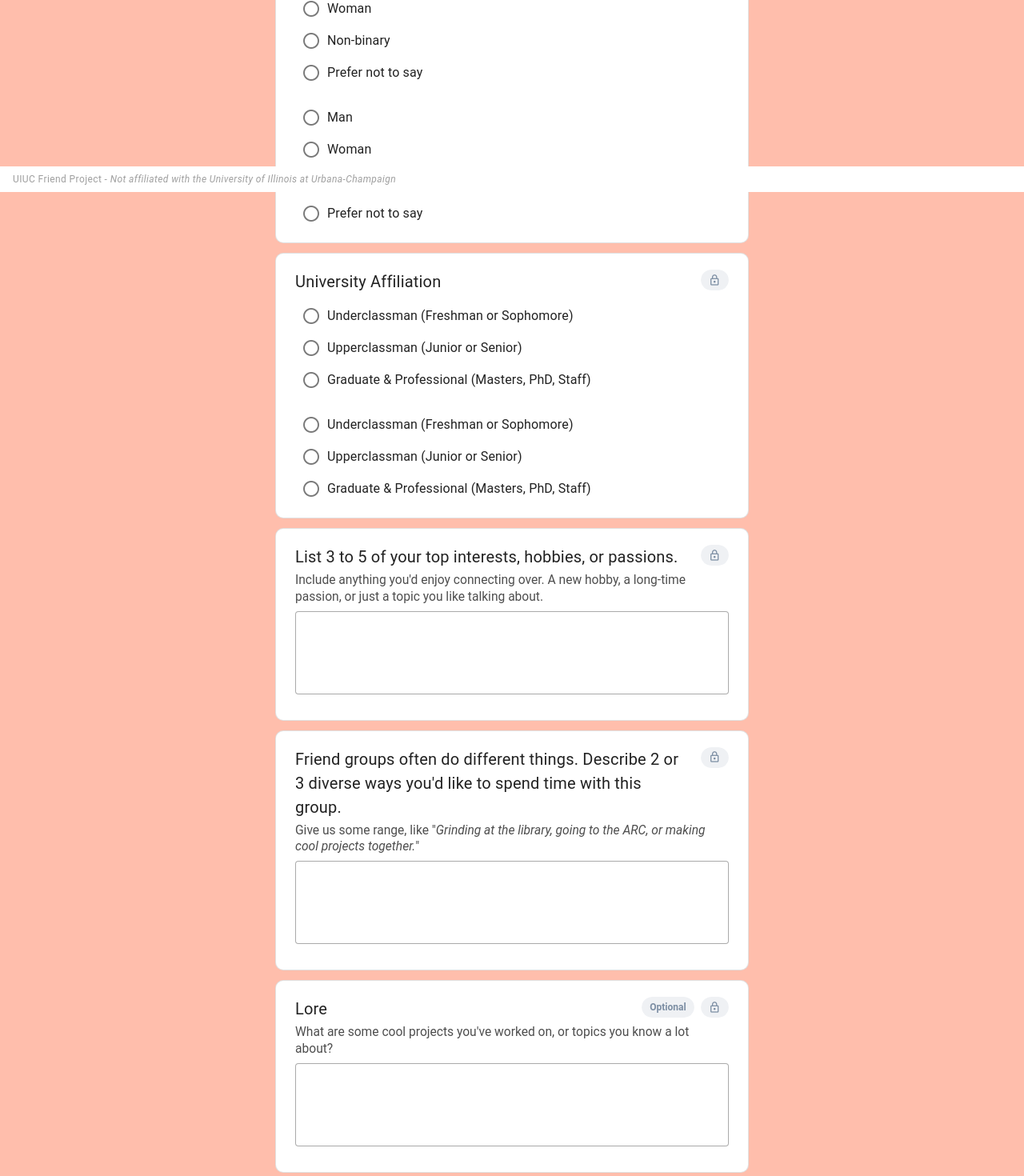
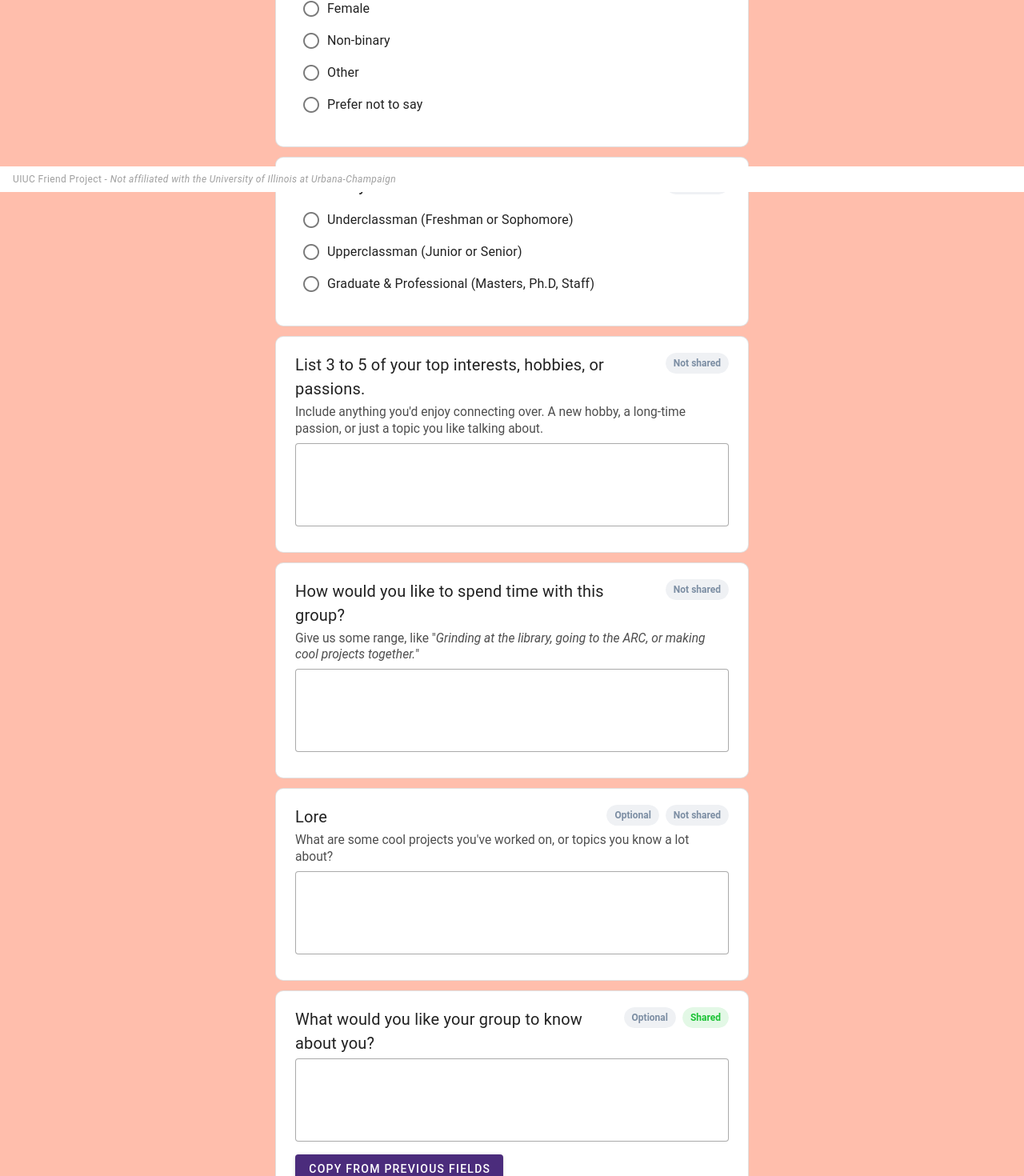
Before and after one commit to FieldFriends/field-friends-web, a Vue app: page /sign-up in a window 1280 px wide. Shown: the part 560-2030 px from the top of the page at 80% size. Built offline with nearby package versions, Linux system fonts and the light colour scheme; no server answers; a small style sheet from the web is missing.

Commit message:
some TODOs

```diff
--- a/src/components/FriendFormCard.vue
+++ b/src/components/FriendFormCard.vue
@@ -50,9 +50,7 @@
                   variant="tonal"
                   class="font-weight-bold"
                 >
-                  <VIcon
-                    icon="mdi-lock-outline"
-                  />
+                  Not shared
                 </VChip>
               </template>
             </VTooltip>
--- a/src/components/FriendRadioGroup.vue
+++ b/src/components/FriendRadioGroup.vue
@@ -17,8 +17,6 @@
     >
       <slot />
     </VRadioGroup>
-
-    <slot />
   </FriendFormCard>
 </template>
 
--- a/src/config/FriendConfig.ts
+++ b/src/config/FriendConfig.ts
@@ -9,13 +9,14 @@ export const EMAIL_REGEX = /^[A-Za-z0-9._%+-]+@illinois\.edu$/i;
 export const AFFILIATION_OPTIONS = [
   { label: 'Underclassman (Freshman or Sophomore)', value: 'Underclassman' },
   { label: 'Upperclassman (Junior or Senior)', value: 'Upperclassman' },
-  { label: 'Graduate & Professional (Masters, PhD, Staff)', value: 'GradsAndPros' },
+  { label: 'Graduate & Professional (Masters, Ph.D, Staff)', value: 'GradsAndPros' },
 ] as const;
 
 export const GENDER_OPTIONS = [
-  { label: 'Man', value: 'M' },
-  { label: 'Woman', value: 'W' },
+  { label: 'Male', value: 'M' },
+  { label: 'Female', value: 'W' },
   { label: 'Non-binary', value: 'NB' },
+  { label: 'Other', value: 'O' },
 
   // FriendDev: "U" for "Unknown"
   { label: 'Prefer not to say', value: 'U' },
--- a/src/pages/SignUpForm.vue
+++ b/src/pages/SignUpForm.vue
@@ -7,6 +7,7 @@
     <VContainer style="max-width: 40rem;" class="px-6">
       <VForm @submit.prevent="submitForm" validate-on="blur">
 
+        <!-- TODO! Add char limit -->
         <FriendTextField
           v-model="form.name"
           class="mb-4"
@@ -17,6 +18,7 @@
           :rules="[FriendRules.required]"
         />
 
+        <!-- TODO!!!!! Change to select dropdown -->
         <FriendNumberInput
           v-model="form.age"
           class="mb-4"
@@ -44,6 +46,7 @@
           />
         </FriendRadioGroup>
 
+        <!-- TODO: Consider age separation instead of affiliation -->
         <FriendRadioGroup
           v-model="form.affiliation"
           class="mb-4"
@@ -59,6 +62,7 @@
           />
         </FriendRadioGroup>
 
+        <!-- TODO break up into smaller text inputs -->
         <FriendTextarea
           v-model="form.interests"
           class="mb-4"
@@ -71,12 +75,13 @@
         <FriendTextarea
           v-model="form.hangout_style"
           class="mb-4"
-          label="Friend groups often do different things. Describe 2 or 3 diverse ways you'd like to spend time with this group."
+          label="How would you like to spend time with this group?"
           description="Give us some range, like &quot;<i>Grinding at the library, going to the ARC, or making cool projects together.</i>&quot;"
           :shared="false"
           :rules="[FriendRules.required]"
         />
 
+        <!-- TODO: Remove? OR make more general for personality. -->
         <FriendTextarea
           v-model="form.lore"
           class="mb-4"
@@ -91,8 +96,10 @@
           label="What would you like your group to know about you?"
           shared
         >
-          <VBtn>
-            Copy from previous responses
+          <VBtn
+            color="secondary"
+          >
+            Copy from previous fields
           </VBtn>
         </FriendTextarea>
 
--- a/src/plugins/vuetify.ts
+++ b/src/plugins/vuetify.ts
@@ -22,7 +22,7 @@ export default createVuetify({
           'badge-optional': '#7c8ea3ff',
           'badge-shared': '#1bc236ff',
           'primary': '#ff5f05',
-          'secondary': '#2f115fff',
+          'secondary': '#4b2c7cff',
           'tertiary': '#ffbeacff',
         },
       },
```
